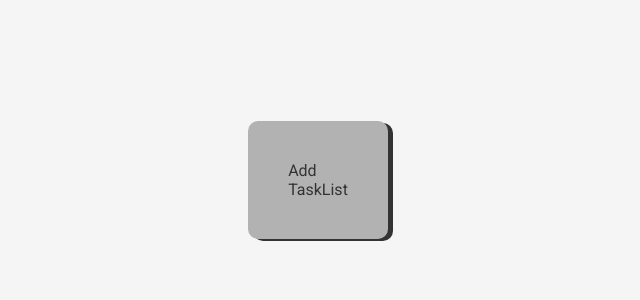
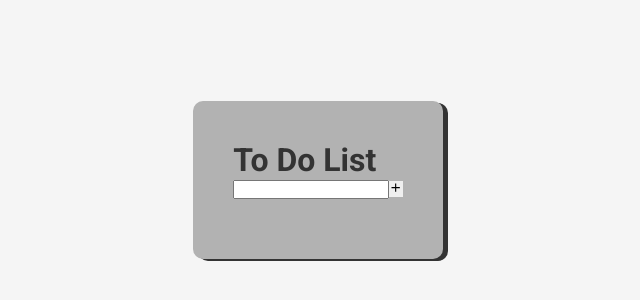
Before and after one commit to trungnguyen1221999/ToDoList---Ts---React, a React (Vite) app in the folder vite-project/: page / in a window 1280 px wide. Shown: the part 220-520 px from the top of the page, without its empty margins (322-962 px from the left). Built offline with nearby package versions, Linux system fonts and the light colour scheme.

Commit message:
add fuction, render list

```diff
--- /dev/null
+++ b/package.json
@@ -0,0 +1,5 @@
+{
+  "dependencies": {
+    "react-icon": "^1.0.0"
+  }
+}
--- a/vite-project/package.json
+++ b/vite-project/package.json
@@ -12,6 +12,7 @@
   "dependencies": {
     "react": "^19.1.1",
     "react-dom": "^19.1.1",
+    "react-icons": "^5.5.0",
     "styled-components": "^6.1.19"
   },
   "devDependencies": {
--- a/vite-project/src/components/Add.tsx
+++ b/vite-project/src/components/Add.tsx
@@ -1,7 +1,27 @@
-import React from "react";
-
-const Add = () => {
-  return <div>Add</div>;
+import { IoMdAdd } from "react-icons/io";
+interface AddPropsType {
+  input: string;
+  handleInput: (e: React.ChangeEvent<HTMLInputElement>) => void;
+  handleAdd: (input: string) => void;
+}
+const Add = (props: AddPropsType) => {
+  const { input, handleInput, handleAdd } = props;
+  return (
+    <div>
+      <h1>To Do List</h1>
+      <form action="">
+        <input type="text" onChange={(e) => handleInput(e)} value={input} />
+        <button
+          onClick={(e) => {
+            handleAdd(input);
+            e.preventDefault();
+          }}
+        >
+          <IoMdAdd />
+        </button>
+      </form>
+    </div>
+  );
 };
 
 export default Add;
--- a/vite-project/src/components/Container.tsx
+++ b/vite-project/src/components/Container.tsx
@@ -8,4 +8,5 @@ export const Container = styled.div`
   padding: 4rem;
   border-radius: 1rem;
   box-shadow: 0.5rem 0.2rem 0 0;
+  gap: 2rem;
 `;
--- a/vite-project/src/components/TaskList.tsx
+++ b/vite-project/src/components/TaskList.tsx
@@ -1,5 +1,70 @@
-const TaskList = () => {
-  return <div>TaskList</div>;
+import styled from "styled-components";
+import type { Todo } from "./TodoList";
+interface TaskPropsType {
+  todos: Todo[];
+  handleChecked: (checkedId: string) => void;
+}
+const TaskList = (props: TaskPropsType) => {
+  const { todos, handleChecked } = props;
+  const incompleteTodos = todos.filter((task) => !task.done);
+  const completedTodos = todos.filter((task) => task.done);
+  return (
+    <div>
+      {incompleteTodos.length > 0 && (
+        <div>
+          <h2>Incomplete Tasks</h2>
+          <ul>
+            {incompleteTodos.map((task) => (
+              <StyledLi key={task.id}>
+                <input
+                  type="checkbox"
+                  checked={task.done}
+                  onChange={() => handleChecked(task.id)}
+                />
+                <p>{task.task}</p>
+                <StyledSpan>
+                  <button>edit</button>
+                  <button>remove</button>
+                </StyledSpan>
+              </StyledLi>
+            ))}
+          </ul>
+        </div>
+      )}
+      {completedTodos.length > 0 && (
+        <div>
+          <h2>Incomplete Tasks</h2>
+          <ul>
+            {completedTodos.map((task) => (
+              <StyledLi key={task.id}>
+                <input
+                  type="checkbox"
+                  checked={task.done}
+                  onChange={() => handleChecked(task.id)}
+                />
+                <p className="done">{task.task}</p>
+                <StyledSpan>
+                  <button>edit</button>
+                  <button>remove</button>
+                </StyledSpan>
+              </StyledLi>
+            ))}
+          </ul>
+        </div>
+      )}
+    </div>
+  );
 };
 
 export default TaskList;
+const StyledSpan = styled.span`
+  display: flex;
+  gap: 1rem;
+`;
+const StyledLi = styled.li`
+  display: flex;
+  justify-content: space-between;
+  .done {
+    text-decoration: line-through;
+  }
+`;
--- a/vite-project/src/components/TodoList.tsx
+++ b/vite-project/src/components/TodoList.tsx
@@ -1,12 +1,44 @@
+import { useState } from "react";
 import Add from "./Add";
 import { Container } from "./Container";
 import TaskList from "./TaskList";
 
+export interface Todo {
+  id: string;
+  task: string;
+  done: boolean;
+}
+
 const TodoList = () => {
+  const [todos, setTodos] = useState<Todo[]>([]);
+  const [input, setInput] = useState<string>("");
+  const [checked, setChecked] = useState(false);
+
+  const handleChecked = (checkedId: string) => {
+    setChecked(!checked);
+    todos.map((todo) => {
+      if (todo.id === checkedId) todo.done = !todo.done;
+    });
+  };
+  const handleAdd = (input: string) => {
+    if (input.trim() === "") return;
+    const newTask: Todo = {
+      id: Date.now().toString(),
+      task: input,
+      done: false,
+    };
+    setTodos((prev) => [...prev, newTask]);
+    setInput("");
+  };
+
+  const handleInput = (e: React.ChangeEvent<HTMLInputElement>) => {
+    setInput(e.target.value);
+  };
+  console.log(todos);
   return (
     <Container>
-      <Add />
-      <TaskList />
+      <Add input={input} handleInput={handleInput} handleAdd={handleAdd} />
+      <TaskList handleChecked={handleChecked} todos={todos} />
     </Container>
   );
 };
```
Also changed, not shown: 2 other files (tests, documents, lock files or other folders).
